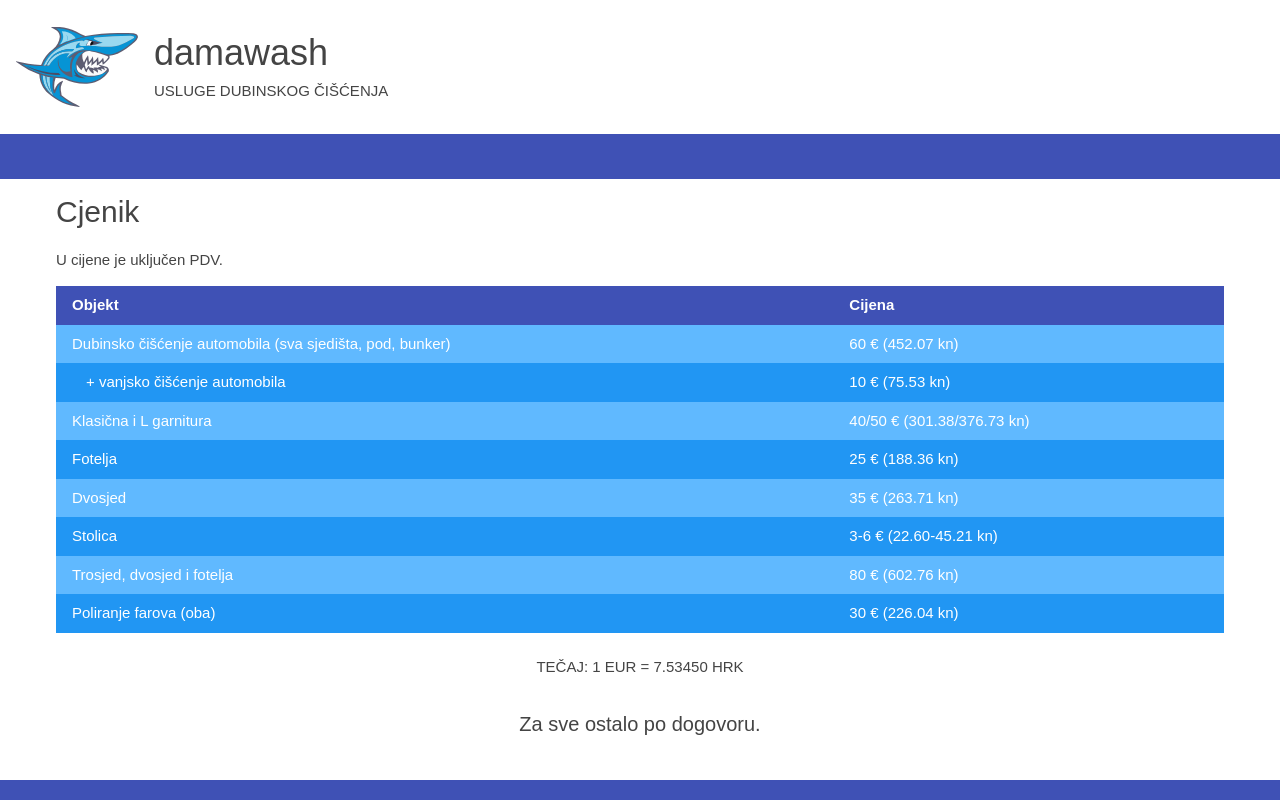
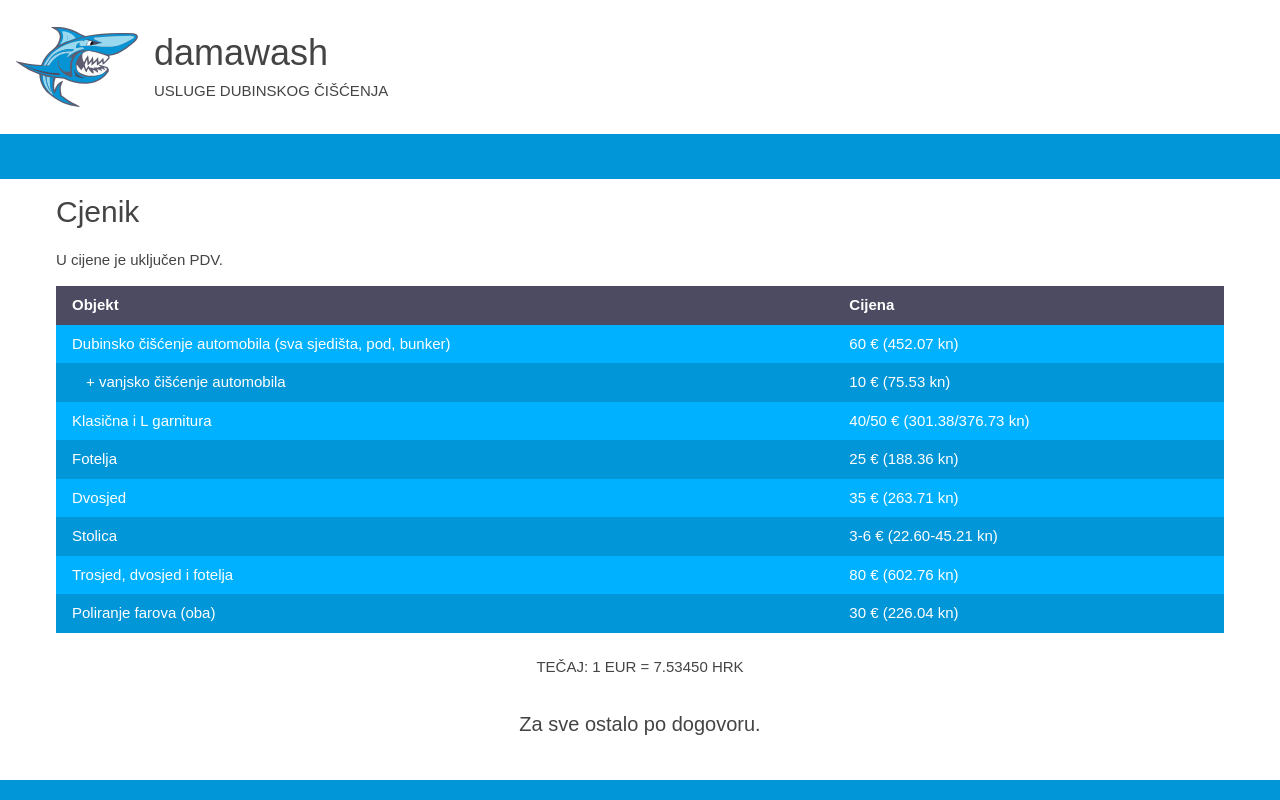
Before and after one commit to fluffyspace/damawash, an Angular app: page /prices in a window 1280 px wide. Shown: the top 800 px of the page. Built offline with nearby package versions, Linux system fonts and the light colour scheme; a web font is replaced by a local one.

Commit message:
color change to match shark logo

```diff
--- a/src/app/navigation/navigation.component.html
+++ b/src/app/navigation/navigation.component.html
@@ -18,7 +18,7 @@
     <div class="w3-bar w3-indigo w3-large" style="min-height: 45px; overflow: visible;">
         <div class="container moje" style="position: relative;">
             <button class="w3-button w3-xlarge w3-hide-medium w3-hide-large w3-mobile" id="navigacijaopen" style="color:white;" (click)="goggle()">{{ opened ? '&times;' : '&#9776;' }}</button>
-            <div class="moje w3-indigo" id="navigacija" [ngClass]="!opened ? 'w3-hide-small' : ''" style="position:absolute;">
+            <div class="moje2 w3-indigo" id="navigacija" [ngClass]="!opened ? 'w3-hide-small' : ''" style="position:absolute;">
                 <!--<button class="w3-bar-item w3-button w3-large w3-hide-medium w3-hide-large w3-mobile" (click)="goggle()">Zatvori &times;</button>-->
                 <a class="w3-bar-item w3-button w3-mobile" routerLink="" (click)="navigateToHome()">Naslovna</a>
                 <!--<a class="w3-bar-item w3-button w3-mobile" routerLink="/services" (click)="navigateToServices()">Usluge</a>-->
--- a/src/app/prices/prices.component.html
+++ b/src/app/prices/prices.component.html
@@ -1,7 +1,7 @@
 <h2>Cjenik</h2>
 <p>U cijene je uključen PDV.</p>
-  <table class="w3-table w3-blue">
-    <tr style="background-color: #3f51b5">
+  <table class="w3-table" style="background-color: #0096d8;color:white">
+    <tr style="background-color: #4d4b62">
       <th>Objekt</th>
       <th>Cijena</th>
     </tr>
--- a/src/app/prices/prices.component.scss
+++ b/src/app/prices/prices.component.scss
@@ -2,6 +2,6 @@ tr td:nth-child(2):after {
     /*content:' kn';*/
   }
 
-tr:nth-child(even) {background: #60B9FF}
+tr:nth-child(even) {background: #00b1ff}
 
 td{min-width: 80px;}
--- a/src/styles.scss
+++ b/src/styles.scss
@@ -53,7 +53,8 @@ body{color: #444;}
 }
 $footer-height: 300px;
 .moje{max-width:1200px;margin-left:auto;margin-right:auto;}
-.footer{height: $footer-height;}
+.moje2{max-width:1200px;width:100vw;margin-left:auto;margin-right:auto;}
+/*.footer{height: $footer-height;}*/
 .topandcontent{min-height: calc(100vh - $footer-height);}
 .w3-ul li {
-  padding: 8px 0px;}
+  padding: 8px 0px;}/*4d4b62  9cdbf1  0096d8*/
```
Also changed, not shown: src/assets/w3.css.
